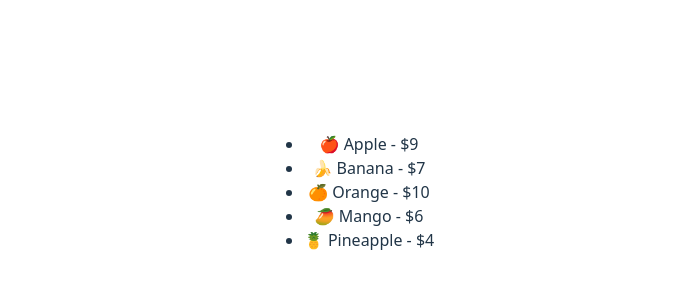
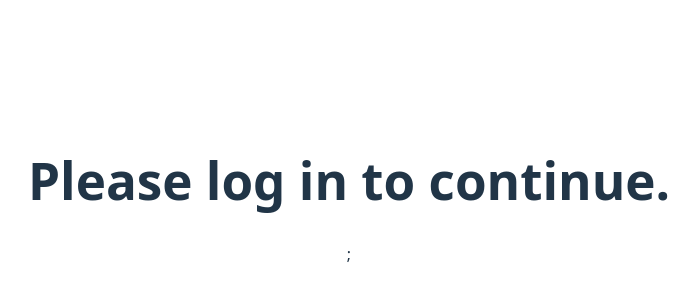
Before and after one commit to SagarNGowda/gitproject, a React app: page / in a window 1280 px wide. Shown: the part 208-508 px from the top of the page, without its empty margins (291-989 px from the left). Built offline with nearby package versions, Linux system fonts and the light colour scheme; the HTML template or start-up script is replaced by a standard one.

Commit message:
"Ternary operator changes"

```diff
--- a/src/App.jsx
+++ b/src/App.jsx
@@ -2,10 +2,10 @@ import { useState } from "react";
 import reactLogo from "./assets/react.svg";
 import viteLogo from "/vite.svg";
 import Hello from "./Hello.jsx";
-
+import ConditionalComponent from "./ConditionalComponent.jsx";
 import "./App.css";
 import Friuts from "./Friuts.jsx";
-
+import TernaryOperator from "./TernaryOperator.jsx";
 const person = {
   name: "Sagar",
   message: "Welcome to React!",
@@ -17,7 +17,9 @@ function App() {
   return (
     <div className="App">
       {/* <Hello person={person} /> */}
-      {<Friuts />}
+      {/* {<Friuts />} */}
+      {/* {<ConditionalComponent isLoggedIn={false} />} */}
+      {<TernaryOperator loggedIn={false} />}
     </div>
   );
 }
--- /dev/null
+++ b/src/ConditionalComponent.jsx
@@ -0,0 +1,20 @@
+import Welcome from "./Welcome.jsx";
+import LoggedOut from "./LoggedOut.jsx";
+
+export default function ConditionalComponent({ isLoggedIn }) {
+  // {
+  //   if (isLoggedIn) {
+  //     return <Welcome />;
+  //   } else {
+  //     return <LoggedOut />;
+  //   }
+  // }
+
+  let message;
+  if (isLoggedIn) {
+    message = <Welcome />;
+  } else {
+    message = <LoggedOut />;
+  }
+  return message;
+}
--- /dev/null
+++ b/src/LoggedOut.jsx
@@ -0,0 +1,7 @@
+export default function loggedOut() {
+  return (
+    <div>
+      <h1>Please log in to continue.</h1>;
+    </div>
+  );
+}
--- /dev/null
+++ b/src/TernaryOperator.jsx
@@ -0,0 +1,6 @@
+import Welcome from "./Welcome.jsx";
+import LoggedOut from "./LoggedOut.jsx";
+export default function TurnaryOperator({ loggedIn }) {
+  let message = loggedIn ? <Welcome /> : <LoggedOut />;
+  return message;
+}
--- /dev/null
+++ b/src/Welcome.jsx
@@ -0,0 +1,7 @@
+export default function welcome() {
+  return (
+    <div>
+      <h1>Welcome back, user! 🎉</h1>
+    </div>
+  );
+}
```
